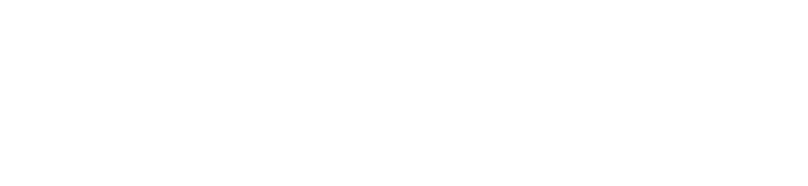
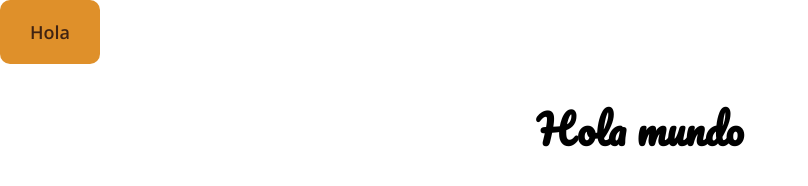
Before and after one commit to Navixvi/Cafeteria, a plain HTML site: page index.html in a window 1280 px wide. Shown: the whole page, without its empty margins (0-808 px from the left). Drawn offline with nearby package versions, Linux system fonts and the light colour scheme.

Commit message:
feat utility styles

```diff
--- a/css/styles.css
+++ b/css/styles.css
@@ -24,3 +24,33 @@ body{
     font-family:  var(--font-sans);
 
 }
+
+/* UTILIDADES */
+
+.container{
+  max-width: 100rem;
+  padding: 1rem;
+  margin: 0 auto;
+}
+
+.btn{
+  display: inline-block;
+  padding: 2rem 3rem;
+  background-color: var(--second-bg-color);
+  border-radius: 1rem;
+  font-weight: 600;
+  color: var(--bg-color);
+  font-size: 1.8rem;
+  transition-duration: 0.3s;
+}
+
+.btn:hover{
+  transform: scale(1.1);
+}
+
+.title2{
+  font-family: var(--font-pacifico);
+  font-size: 4rem;
+  text-align: center;
+  margin: 3rem 0;
+}
--- a/index.html
+++ b/index.html
@@ -13,5 +13,8 @@
     <link href="https://unpkg.com/boxicons@2.1.4/css/boxicons.min.css" rel="stylesheet" />
     <link rel="stylesheet" href="css/styles.css" />
   </head>
-  <body></body>
+  <body>
+    <a href="" class="btn">Hola</a>
+    <h2 class="title2">Hola mundo</h2>
+  </body>
 </html>
```
